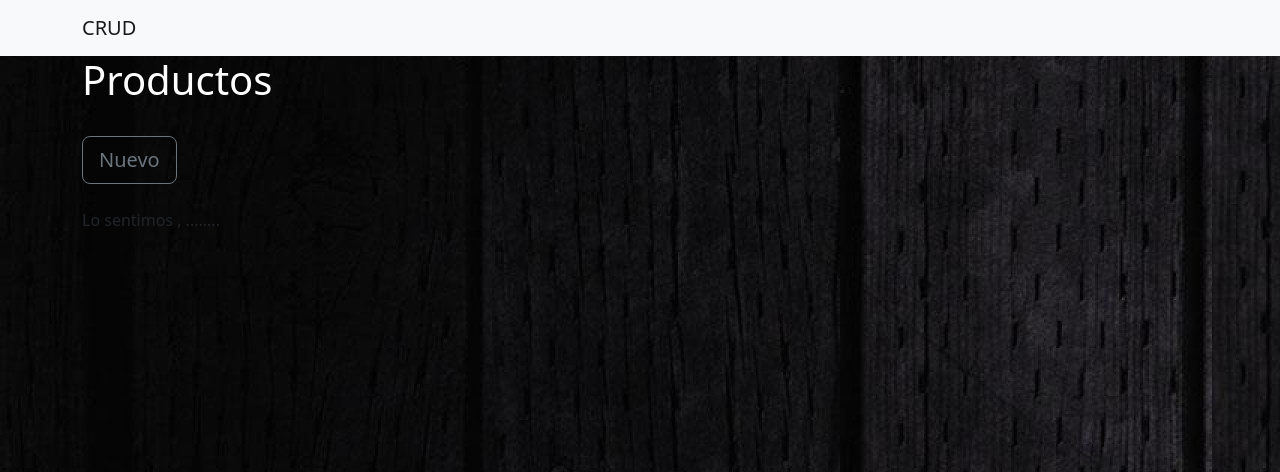
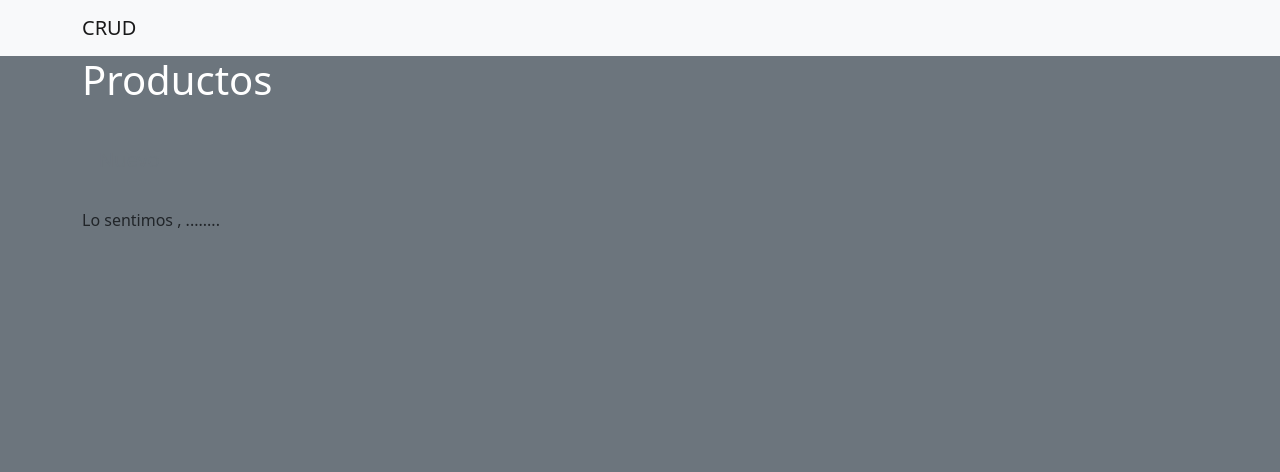
Before and after one commit to AtElias23/Proyectofinal, a Flask app: template templates/productos.html in a window 1280 px wide. Shown: the top 472 px of the page. Run offline with Flask 3, Linux system fonts and the light colour scheme; the template is opened without the code that fills it: values that come from a table or form of the project are taken from there, others are empty; tables that the repository leaves empty hold one stand-in row (values such as "Sample post").

Commit message:
Update productos.html

```diff
--- a/templates/productos.html
+++ b/templates/productos.html
@@ -8,7 +8,7 @@
 integrity="sha384-iYQeCzEYFbKjA/T2uDLTpkwGzCiq6soy8tYaI1GyVh/UjpbCx/TYkiZhlZB6+fzT"
 crossorigin="anonymous">
 </head>
-<body style="background-image: url(/fondo.jpg);">
+<body class="bg-secondary">
 <header id="header">
 <!-- place navbar here -->
 </header>
```
